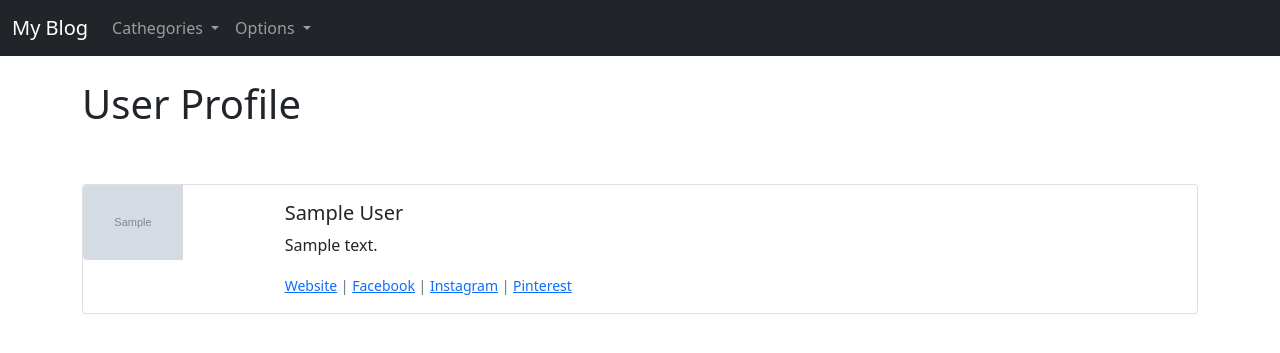
After one commit to opm4/dental_website, a Django app: template dental_website/user_login/templates/registration/user_profile.html in a window 1280 px wide. The commit adds this page. Shown: the top 353 px of the page. Run offline with Django 3.2, Linux system fonts and the light colour scheme; the template is opened without the code that fills it: most values are stand-ins (such as "Sample title", 1, 10 or a date in 2020); grey boxes marked "Sample" are stand-in pictures.

Commit message:
Blog Profile Page

```diff
--- a/dental_website/blog/views.py
+++ b/dental_website/blog/views.py
@@ -18,7 +18,7 @@
 
     def get_context_data(self, *args, **kwargs):
         cat_menu = Category.objects.all()
-        context = super().get_context_data(*args, **kwargs)
+        context = super(HomeView, self).get_context_data(*args, **kwargs)
         context["cat_menu"] = cat_menu
         return context
 
--- /dev/null
+++ b/dental_website/user_login/templates/registration/user_profile.html
@@ -0,0 +1,55 @@
+{% extends 'blog/base_blog.html' %}
+{% load static %}
+
+{% block content %}
+
+<h1> User Profile </h1>
+
+<br/><br/>
+
+    <div class="card mb-3" >
+        <div class="row g-0">
+            <div class="col-md-2">
+                {% if page_user.profile_pic %}
+                    <img src="{{ page_user.profile_pic.url}}" class="img-fluid rounded-start" alt="..." width=100 height=100 >
+                {% else %}
+                    <!--<h4> No Profile Pic</h4>-->
+                    <img src="{% static 'blog/images/default_profile_img.jpg' %}" class="img-fluid rounded-start" alt="..." width=100 height=100 >
+                {% endif %}
+            </div>
+            <div class="col-md-10">
+                <div class="card-body">
+                    <h5 class="card-title">
+                        {{ page_user.user.first_name}}
+                        {{ page_user.user.last_name}}
+                    </h5>
+                    <p class="card-text">{{ page_user.bio}}</p>
+                    <p class="card-text">
+                        <small class="text-muted">
+
+
+                            {% if page_user.website_url %}
+                                <a href="{{ page_user.website_url}}">Website</a>
+                            {% endif %}
+
+                            {% if post.author.profile.facebook_url %}
+                                | <a href="{{ page_user.facebook_url}}">Facebook</a>
+                            {% endif %}
+
+                            {% if post.author.profile.instagram_url %}
+                                | <a href="{{ page_user.instagram_url}}">Instagram</a>
+                            {% endif %}
+
+                            {% if post.author.profile.pinterest_url %}
+                                | <a href="{{ page_user.pinterest_url}}">Pinterest</a>
+                            {% endif %}
+                        </small></p>
+                </div>
+            </div>
+        </div>
+    </div>
+
+
+
+
+{% endblock content %}
--- a/dental_website/user_login/urls.py
+++ b/dental_website/user_login/urls.py
@@ -1,6 +1,6 @@
 from django import views
 from django.urls import path
-from .views import UserRegisterView, UserEditView, PasswordsChangeView, password_success
+from .views import ShowProfilePageView, UserRegisterView, UserEditView, PasswordsChangeView, password_success
 from django.contrib.auth import views as auth_views
 # from . import views
 
@@ -11,4 +11,5 @@
     # path('password/', auth_views.PasswordChangeView.as_view(template_name='registration/change_password.html'), name="edit_password"),
     path('password/', PasswordsChangeView.as_view(), name="edit_password"),
     path('password_success/', password_success, name="password_success"),
+    path('<int:pk>/profile/', ShowProfilePageView.as_view(), name="show_profile_page")
 ]
```
Also changed, not shown: dental_website/blog/templates/blog/article_details_blog.html (+6 -4 lines), dental_website/user_login/views.py (+16 -1 lines), dental_website/db.sqlite3.
